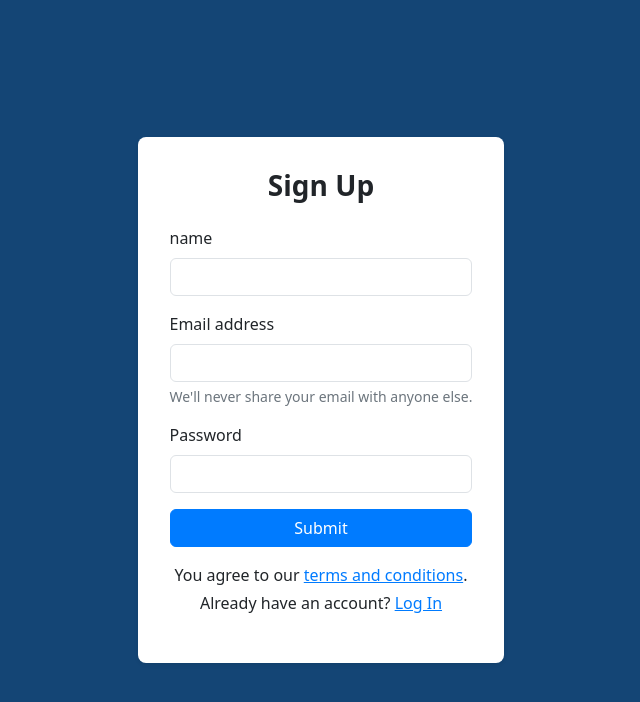
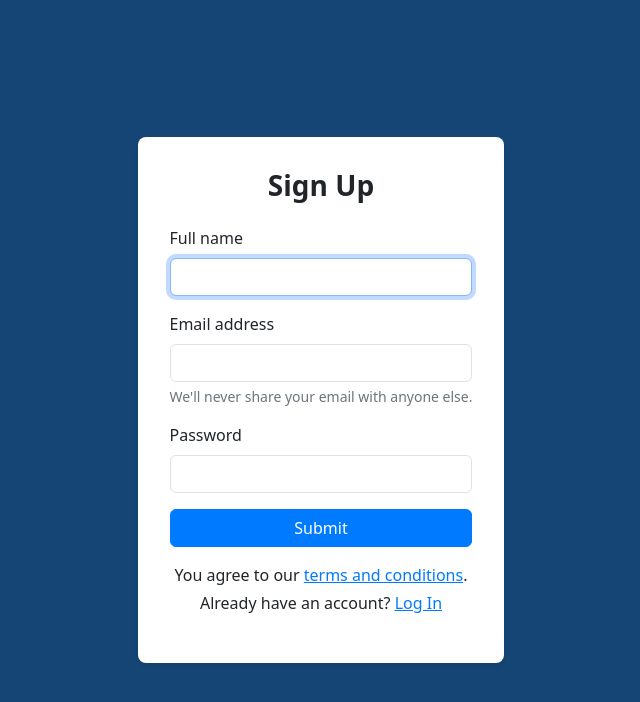
Before and after one commit to keosophon/login_signup, a React (Create React App) app in the folder fronend/: page /signup in a window 1280 px wide. Shown: the top 702 px of the page, without its empty margins (319-959 px from the left). Built offline with nearby package versions, Linux system fonts and the light colour scheme.

Commit message:
useRef to set focus on email element and name element when component did mount

```diff
--- a/fronend/src/components/Login.js
+++ b/fronend/src/components/Login.js
@@ -1,4 +1,4 @@
-import React, { useState } from "react";
+import React, { useState, useRef, useEffect } from "react";
 import axios from "axios";
 import { useNavigate } from "react-router-dom";
 //import validatePassword from "./PasswordValidator";
@@ -12,6 +12,12 @@ const Login = () => {
   //const [passwordError, setPasswordError] = useState(null);
 
   const navigator = useNavigate();
+  const inputEmailRef = useRef(null);
+
+  useEffect(() => {
+    // Focus the input element when the component mounts
+    inputEmailRef.current.focus();
+  }, []);
 
   const handleUserInput = (event) => {
     const { name, value } = event.target;
@@ -57,6 +63,7 @@ const Login = () => {
                 aria-describedby="emailHelp"
                 value={userInput.email}
                 onChange={handleUserInput}
+                ref={inputEmailRef}
                 required
               />
               <div id="emailHelp" className="form-text">
--- a/fronend/src/components/SignUp.js
+++ b/fronend/src/components/SignUp.js
@@ -1,4 +1,4 @@
-import React, { useState } from "react";
+import React, { useState, useRef, useEffect } from "react";
 //import validatePassword from "./PasswordValidator";
 import axios from "axios";
 import { useNavigate } from "react-router-dom";
@@ -12,8 +12,15 @@ const SignUp = () => {
 
   const navigator = useNavigate();
 
+  const inputNameRef = useRef(null);
+
   const [error, setError] = useState(null);
   //const [passwordError, setPasswordError] = useState(null);
+
+  useEffect(() => {
+    // Focus the input name element when the component mounts
+    inputNameRef.current.focus();
+  }, []);
 
   const handleUserInput = (event) => {
     setUserInput((prev) => ({
@@ -48,7 +55,7 @@ const SignUp = () => {
           <form onSubmit={handleSubmit}>
             <div className="mb-3">
               <label htmlFor="name" className="form-label">
-                name
+                Full name
               </label>
               <input
                 type="text"
@@ -57,6 +64,7 @@ const SignUp = () => {
                 name="name"
                 value={userInput.name}
                 onChange={handleUserInput}
+                ref={inputNameRef}
                 required
               />
             </div>
```
